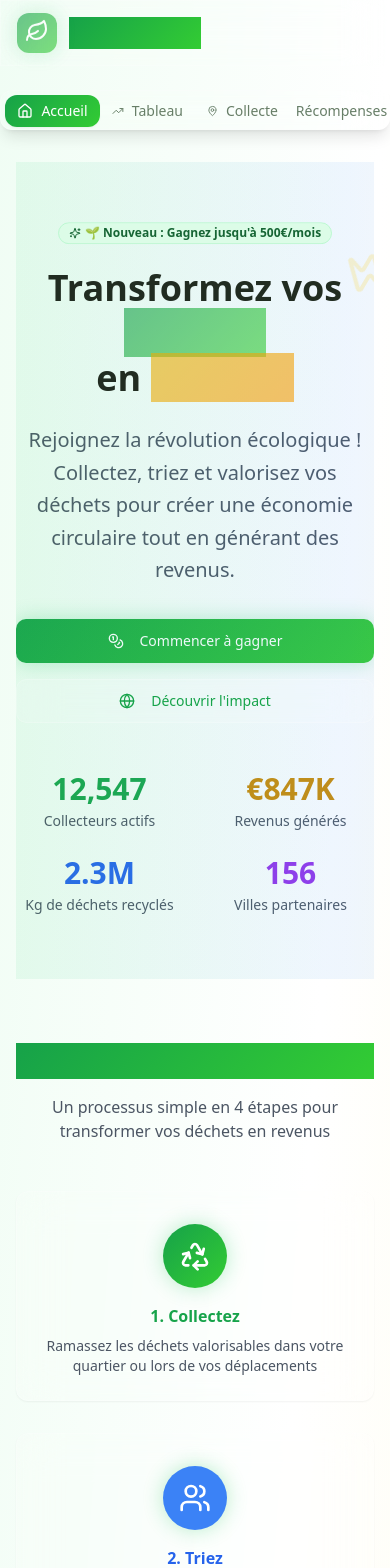
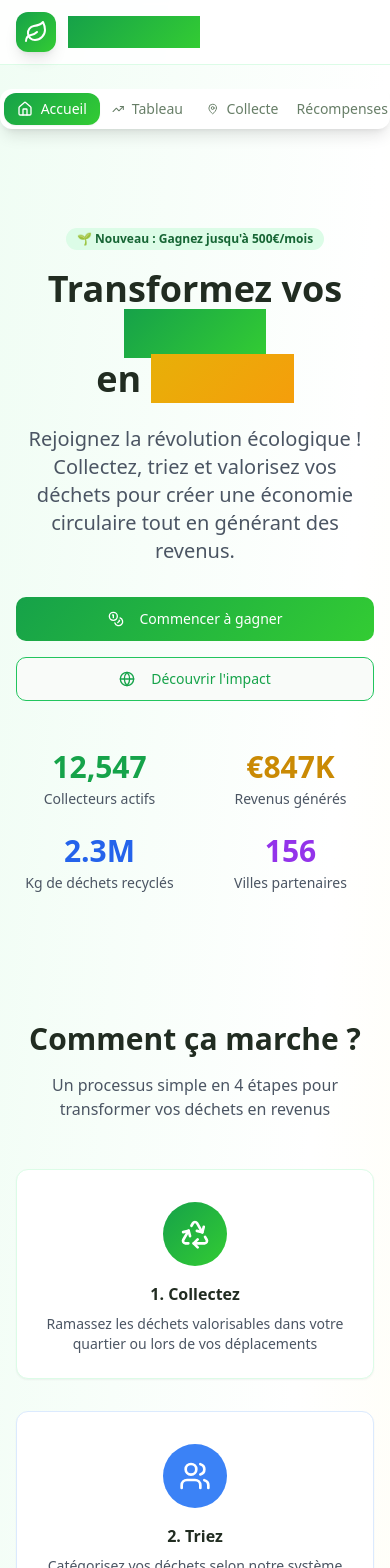
Before and after one commit to FiantsoHarena2/eco-fako-rewards-hub, a React (Vite) app: page / in a window 390 px wide. Shown: the top 1568 px of the page. Built offline with nearby package versions, Linux system fonts and the light colour scheme.

Commit message:
Reverted to commit b15bbc48e92b4489ab10b2f6334ee3552c3e7593

```diff
--- a/src/App.tsx
+++ b/src/App.tsx
@@ -4,7 +4,6 @@ import { Toaster as Sonner } from "@/components/ui/sonner";
 import { TooltipProvider } from "@/components/ui/tooltip";
 import { QueryClient, QueryClientProvider } from "@tanstack/react-query";
 import { BrowserRouter, Routes, Route } from "react-router-dom";
-import { ThemeProvider } from "@/hooks/use-theme";
 import Index from "./pages/Index";
 import Community from "./pages/Community";
 import GetStarted from "./pages/GetStarted";
@@ -14,7 +13,6 @@ const queryClient = new QueryClient();
 
 const App = () => (
   <QueryClientProvider client={queryClient}>
-    <ThemeProvider defaultTheme="system" storageKey="hackafako-ui-theme">
     <TooltipProvider>
       <Toaster />
       <Sonner />
@@ -28,7 +26,6 @@ const App = () => (
         </Routes>
       </BrowserRouter>
     </TooltipProvider>
-    </ThemeProvider>
   </QueryClientProvider>
 );
 
--- a/src/components/HeroSection.tsx
+++ b/src/components/HeroSection.tsx
@@ -2,121 +2,115 @@
 import { Button } from "@/components/ui/button";
 import { Card, CardContent } from "@/components/ui/card";
 import { Badge } from "@/components/ui/badge";
-import { Leaf, Coins, Users, Globe, Recycle, TrendingUp, Sparkles, Zap } from "lucide-react";
+import { Leaf, Coins, Users, Globe, Recycle, TrendingUp } from "lucide-react";
 
 export const HeroSection = () => {
   return (
     <div className="max-w-7xl mx-auto px-4 sm:px-6 lg:px-8">
-      {/* Enhanced Hero Section */}
-      <div className="text-center py-16 relative overflow-hidden">
-        <div className="absolute inset-0 bg-gradient-to-r from-green-400/10 via-blue-400/10 to-yellow-400/10 animate-gradient"></div>
-
-        <Badge variant="secondary" className="mb-4 bg-green-100 dark:bg-green-900/30 text-green-800 dark:text-green-300 hover:bg-green-200 dark:hover:bg-green-800/50 transition-all duration-300 animate-bounce-slow border border-green-200 dark:border-green-700">
-          <Sparkles className="h-3 w-3 mr-1" />
+      {/* Hero Section */}
+      <div className="text-center py-16">
+        <Badge variant="secondary" className="mb-4 bg-green-100 text-green-800 hover:bg-green-200">
           🌱 Nouveau : Gagnez jusqu'à 500€/mois
         </Badge>
 
-        <h1 className="text-4xl md:text-6xl font-bold mb-6 leading-tight relative">
+        <h1 className="text-4xl md:text-6xl font-bold mb-6 leading-tight">
           Transformez vos{" "}
-          <span className="gradient-eco bg-clip-text text-transparent animate-pulse">déchets</span>
+          <span className="gradient-eco bg-clip-text text-transparent">déchets</span>
           <br />
           en{" "}
-          <span className="gradient-gold bg-clip-text text-transparent animate-pulse">revenus</span>
-          <div className="absolute -top-4 -right-4 opacity-20">
-            <Zap className="h-12 w-12 text-yellow-400 animate-spin-slow" />
-          </div>
+          <span className="gradient-gold bg-clip-text text-transparent">revenus</span>
         </h1>
 
-        <p className="text-xl text-gray-600 dark:text-gray-300 mb-8 max-w-3xl mx-auto leading-relaxed">
+        <p className="text-xl text-gray-600 mb-8 max-w-3xl mx-auto">
           Rejoignez la révolution écologique ! Collectez, triez et valorisez vos déchets
           pour créer une économie circulaire tout en générant des revenus.
         </p>
 
         <div className="flex flex-col sm:flex-row gap-4 justify-center mb-12">
-          <Button size="lg" className="gradient-eco text-white hover:opacity-90 px-8 py-3 shadow-lg hover:shadow-xl hover:scale-105 transition-all duration-300 glow-effect group">
-            <Coins className="mr-2 h-5 w-5 group-hover:animate-spin transition-transform" />
+          <Button size="lg" className="gradient-eco text-white hover:opacity-90 px-8 py-3">
+            <Coins className="mr-2 h-5 w-5" />
             Commencer à gagner
           </Button>
-          <Button size="lg" variant="outline" className="border-green-500 dark:border-green-400 text-green-600 dark:text-green-400 hover:bg-green-50 dark:hover:bg-green-900/30 px-8 py-3 hover:scale-105 transition-all duration-300 group glass-effect">
-            <Globe className="mr-2 h-5 w-5 group-hover:animate-spin transition-transform" />
+          <Button size="lg" variant="outline" className="border-green-500 text-green-600 hover:bg-green-50 px-8 py-3">
+            <Globe className="mr-2 h-5 w-5" />
             Découvrir l'impact
           </Button>
         </div>
 
-        {/* Enhanced Stats */}
+        {/* Stats */}
         <div className="grid grid-cols-2 md:grid-cols-4 gap-6 max-w-4xl mx-auto">
-          <div className="text-center group cursor-pointer">
-            <div className="text-3xl font-bold text-green-600 dark:text-green-400 mb-1 group-hover:scale-110 transition-all duration-300">12,547</div>
-            <div className="text-sm text-gray-600 dark:text-gray-400 group-hover:text-green-600 dark:group-hover:text-green-400 transition-colors">Collecteurs actifs</div>
+          <div className="text-center">
+            <div className="text-3xl font-bold text-green-600 mb-1">12,547</div>
+            <div className="text-sm text-gray-600">Collecteurs actifs</div>
           </div>
-          <div className="text-center group cursor-pointer">
-            <div className="text-3xl font-bold text-yellow-600 dark:text-yellow-400 mb-1 group-hover:scale-110 transition-all duration-300">€847K</div>
-            <div className="text-sm text-gray-600 dark:text-gray-400 group-hover:text-yellow-600 dark:group-hover:text-yellow-400 transition-colors">Revenus générés</div>
+          <div className="text-center">
+            <div className="text-3xl font-bold text-yellow-600 mb-1">€847K</div>
+            <div className="text-sm text-gray-600">Revenus générés</div>
           </div>
-          <div className="text-center group cursor-pointer">
-            <div className="text-3xl font-bold text-blue-600 dark:text-blue-400 mb-1 group-hover:scale-110 transition-all duration-300">2.3M</div>
-            <div className="text-sm text-gray-600 dark:text-gray-400 group-hover:text-blue-600 dark:group-hover:text-blue-400 transition-colors">Kg de déchets recyclés</div>
+          <div className="text-center">
+            <div className="text-3xl font-bold text-blue-600 mb-1">2.3M</div>
+            <div className="text-sm text-gray-600">Kg de déchets recyclés</div>
           </div>
-          <div className="text-center group cursor-pointer">
-            <div className="text-3xl font-bold text-purple-600 dark:text-purple-400 mb-1 group-hover:scale-110 transition-all duration-300">156</div>
-            <div className="text-sm text-gray-600 dark:text-gray-400 group-hover:text-purple-600 dark:group-hover:text-purple-400 transition-colors">Villes partenaires</div>
+          <div className="text-center">
+            <div className="text-3xl font-bold text-purple-600 mb-1">156</div>
+            <div className="text-sm text-gray-600">Villes partenaires</div>
           </div>
         </div>
       </div>
 
-      {/* Enhanced How it works */}
+      {/* How it works */}
       <div className="py-16">
         <div className="text-center mb-12">
-          <h2 className="text-3xl font-bold mb-4 gradient-eco bg-clip-text text-transparent">Comment ça marche ?</h2>
-          <p className="text-gray-600 dark:text-gray-300 max-w-2xl mx-auto">
+          <h2 className="text-3xl font-bold mb-4">Comment ça marche ?</h2>
+          <p className="text-gray-600 max-w-2xl mx-auto">
             Un processus simple en 4 étapes pour transformer vos déchets en revenus
           </p>
         </div>
 
         <div className="grid grid-cols-1 md:grid-cols-4 gap-8">
-          <Card className="text-center hover:shadow-lg dark:hover:shadow-2xl transition-all duration-300 hover:-translate-y-2 border-green-100 dark:border-green-800/30 glass-effect group">
+          <Card className="text-center hover:shadow-lg transition-all duration-300 hover:-translate-y-2 border-green-100">
             <CardContent className="pt-8">
-              <div className="gradient-eco p-4 rounded-full w-16 h-16 mx-auto mb-4 flex items-center justify-center group-hover:scale-110 transition-all duration-300 glow-effect">
-                <Recycle className="h-8 w-8 text-white group-hover:animate-spin" />
+              <div className="gradient-eco p-4 rounded-full w-16 h-16 mx-auto mb-4 flex items-center justify-center">
+                <Recycle className="h-8 w-8 text-white" />
               </div>
-              <h3 className="font-semibold mb-2 text-green-600 dark:text-green-400">1. Collectez</h3>
-              <p className="text-sm text-gray-600 dark:text-gray-400">
+              <h3 className="font-semibold mb-2">1. Collectez</h3>
+              <p className="text-sm text-gray-600">
                 Ramassez les déchets valorisables dans votre quartier ou lors de vos déplacements
               </p>
             </CardContent>
           </Card>
 
-          <Card className="text-center hover:shadow-lg dark:hover:shadow-2xl transition-all duration-300 hover:-translate-y-2 border-blue-100 dark:border-blue-800/30 glass-effect group">
+          <Card className="text-center hover:shadow-lg transition-all duration-300 hover:-translate-y-2 border-blue-100">
             <CardContent className="pt-8">
-              <div className="bg-blue-500 dark:bg-blue-600 p-4 rounded-full w-16 h-16 mx-auto mb-4 flex items-center justify-center group-hover:scale-110 transition-all duration-300 glow-effect">
-                <Users className="h-8 w-8 text-white group-hover:animate-pulse" />
+              <div className="bg-blue-500 p-4 rounded-full w-16 h-16 mx-auto mb-4 flex items-center justify-center">
+                <Users className="h-8 w-8 text-white" />
               </div>
-              <h3 className="font-semibold mb-2 text-blue-600 dark:text-blue-400">2. Triez</h3>
-              <p className="text-sm text-gray-600 dark:text-gray-400">
+              <h3 className="font-semibold mb-2">2. Triez</h3>
+              <p className="text-sm text-gray-600">
                 Catégorisez vos déchets selon notre système de tri intelligent
               </p>
             </CardContent>
           </Card>
 
-          <Card className="text-center hover:shadow-lg dark:hover:shadow-2xl transition-all duration-300 hover:-translate-y-2 border-yellow-100 dark:border-yellow-800/30 glass-effect group">
+          <Card className="text-center hover:shadow-lg transition-all duration-300 hover:-translate-y-2 border-yellow-100">
             <CardContent className="pt-8">
-              <div className="bg-yellow-500 dark:bg-yellow-600 p-4 rounded-full w-16 h-16 mx-auto mb-4 flex items-center justify-center group-hover:scale-110 transition-all duration-300 glow-effect">
-                <TrendingUp className="h-8 w-8 text-white group-hover:animate-bounce" />
+              <div className="bg-yellow-500 p-4 rounded-full w-16 h-16 mx-auto mb-4 flex items-center justify-center">
+                <TrendingUp className="h-8 w-8 text-white" />
               </div>
-              <h3 className="font-semibold mb-2 text-yellow-600 dark:text-yellow-400">3. Valorisez</h3>
-              <p className="text-sm text-gray-600 dark:text-gray-400">
+              <h3 className="font-semibold mb-2">3. Valorisez</h3>
+              <p className="text-sm text-gray-600">
                 Nos partenaires transforment vos déchets en matières premières précieuses
               </p>
             </CardContent>
           </Card>
 
-          <Card className="text-center hover:shadow-lg dark:hover:shadow-2xl transition-all duration-300 hover:-translate-y-2 border-yellow-100 dark:border-yellow-800/30 glass-effect group">
+          <Card className="text-center hover:shadow-lg transition-all duration-300 hover:-translate-y-2 border-yellow-100">
             <CardContent className="pt-8">
-              <div className="gradient-gold p-4 rounded-full w-16 h-16 mx-auto mb-4 flex items-center justify-center group-hover:scale-110 transition-all duration-300 glow-effect">
-                <Coins className="h-8 w-8 text-white group-hover:animate-spin" />
+              <div className="gradient-gold p-4 rounded-full w-16 h-16 mx-auto mb-4 flex items-center justify-center">
+                <Coins className="h-8 w-8 text-white" />
               </div>
-              <h3 className="font-semibold mb-2 text-yellow-600 dark:text-yellow-400">4. Gagnez</h3>
-              <p className="text-sm text-gray-600 dark:text-gray-400">
+              <h3 className="font-semibold mb-2">4. Gagnez</h3>
+              <p className="text-sm text-gray-600">
                 Recevez vos gains directement sur votre compte ou échangez contre des récompenses
               </p>
             </CardContent>
--- a/src/index.css
+++ b/src/index.css
@@ -71,11 +71,6 @@
     --border: 120 15% 20%;
     --input: 120 15% 20%;
     --ring: 142 76% 45%;
-
-    --eco-primary: 142 76% 45%;
-    --eco-secondary: 120 60% 55%;
-    --eco-accent: 45 93% 60%;
-    --eco-light: 120 40% 15%;
   }
 }
 
@@ -85,7 +80,7 @@
   }
 
   body {
-    @apply bg-background text-foreground transition-colors duration-300;
+    @apply bg-background text-foreground;
   }
 }
 
@@ -94,77 +89,20 @@
     background: linear-gradient(135deg, hsl(var(--eco-primary)), hsl(var(--eco-secondary)));
   }
 
-  .gradient-eco-dark {
-    background: linear-gradient(135deg, hsl(var(--eco-primary)), hsl(var(--eco-secondary)));
-  }
-
   .gradient-gold {
     background: linear-gradient(135deg, hsl(var(--eco-accent)), #f59e0b);
   }
 
-  .gradient-gold-dark {
-    background: linear-gradient(135deg, hsl(var(--eco-accent)), #fbbf24);
-  }
-
   .animate-float {
-    animation: float 6s ease-in-out infinite;
+    animation: float 3s ease-in-out infinite;
   }
 
   .animate-pulse-slow {
-    animation: pulse 4s ease-in-out infinite;
-  }
-
-  .animate-bounce-slow {
-    animation: bounce 3s infinite;
-  }
-
-  .animate-spin-slow {
-    animation: spin 8s linear infinite;
-  }
-
-  .animate-gradient {
-    background-size: 200% 200%;
-    animation: gradient 8s ease infinite;
-  }
-
-  .glass-effect {
-    backdrop-filter: blur(20px);
-    background: rgba(255, 255, 255, 0.1);
-    border: 1px solid rgba(255, 255, 255, 0.2);
-  }
-
-  .dark .glass-effect {
-    background: rgba(0, 0, 0, 0.3);
-    border: 1px solid rgba(255, 255, 255, 0.1);
-  }
-
-  .glow-effect {
-    box-shadow: 0 0 20px rgba(34, 197, 94, 0.3);
-  }
-
-  .dark .glow-effect {
-    box-shadow: 0 0 30px rgba(34, 197, 94, 0.4);
+    animation: pulse 3s ease-in-out infinite;
   }
 }
 
 @keyframes float {
   0%, 100% { transform: translateY(0px); }
-  50% { transform: translateY(-20px); }
+  50% { transform: translateY(-10px); }
 }
-
-@keyframes gradient {
-  0% { background-position: 0% 50%; }
-  50% { background-position: 100% 50%; }
-  100% { background-position: 0% 50%; }
-}
-
-@keyframes shimmer {
-  0% { background-position: -200% 0; }
-  100% { background-position: 200% 0; }
-}
-
-.shimmer {
-  background: linear-gradient(90deg, transparent, rgba(255,255,255,0.2), transparent);
-  background-size: 200% 100%;
-  animation: shimmer 2s infinite;
-}
--- a/src/pages/Index.tsx
+++ b/src/pages/Index.tsx
@@ -11,7 +11,6 @@ import {
   Users
 } from "lucide-react";
 import { Link } from "react-router-dom";
-import { ThemeToggle } from "@/components/ThemeToggle";
 import { HeroSection } from "@/components/HeroSection";
 import { Dashboard } from "@/components/Dashboard";
 import { CollectionMap } from "@/components/CollectionMap";
@@ -22,35 +21,27 @@ const Index = () => {
   const [activeTab, setActiveTab] = useState("accueil");
 
   return (
-    <div className="min-h-screen bg-gradient-to-br from-green-50 via-white to-yellow-50 dark:from-gray-900 dark:via-gray-800 dark:to-green-900 transition-all duration-500">
+    <div className="min-h-screen bg-gradient-to-br from-green-50 via-white to-yellow-50">
       {/* Navigation */}
-      <nav className="sticky top-0 z-50 glass-effect border-b border-green-100 dark:border-green-800/30">
+      <nav className="sticky top-0 z-50 bg-white/90 backdrop-blur-md border-b border-green-100">
         <div className="max-w-7xl mx-auto px-4 sm:px-6 lg:px-8">
           <div className="flex justify-between items-center h-16">
-            <Link to="/" className="flex items-center space-x-3 group">
-              <div className="gradient-eco p-2 rounded-xl shadow-lg glow-effect group-hover:scale-110 transition-all duration-300 animate-pulse-slow">
-                <Leaf className="h-6 w-6 text-white animate-float" />
+            <Link to="/" className="flex items-center space-x-3">
+              <div className="gradient-eco p-2 rounded-xl shadow-lg">
+                <Leaf className="h-6 w-6 text-white" />
               </div>
-              <span className="text-2xl font-bold gradient-eco bg-clip-text text-transparent hover:scale-105 transition-transform duration-300">
+              <span className="text-2xl font-bold gradient-eco bg-clip-text text-transparent">
                 HackaFako
               </span>
             </Link>
             <div className="hidden md:flex items-center space-x-8">
-              <a href="#" className="text-gray-700 dark:text-gray-300 hover:text-green-600 dark:hover:text-green-400 transition-colors font-medium relative group">
-                Accueil
-                <span className="absolute -bottom-1 left-0 w-0 h-0.5 bg-green-600 transition-all duration-300 group-hover:w-full"></span>
-              </a>
-              <a href="#" className="text-gray-700 dark:text-gray-300 hover:text-green-600 dark:hover:text-green-400 transition-colors font-medium relative group">
-                Comment ça marche
-                <span className="absolute -bottom-1 left-0 w-0 h-0.5 bg-green-600 transition-all duration-300 group-hover:w-full"></span>
-              </a>
-              <Link to="/community" className="text-gray-700 dark:text-gray-300 hover:text-green-600 dark:hover:text-green-400 transition-colors font-medium relative group">
+              <a href="#" className="text-gray-700 hover:text-green-600 transition-colors font-medium">Accueil</a>
+              <a href="#" className="text-gray-700 hover:text-green-600 transition-colors font-medium">Comment ça marche</a>
+              <Link to="/community" className="text-gray-700 hover:text-green-600 transition-colors font-medium">
                 Communauté
-                <span className="absolute -bottom-1 left-0 w-0 h-0.5 bg-green-600 transition-all duration-300 group-hover:w-full"></span>
               </Link>
-              <ThemeToggle />
               <Link to="/get-started">
-                <Button className="gradient-eco text-white hover:opacity-90 shadow-md hover:shadow-lg hover:scale-105 transition-all duration-300 glow-effect">
+                <Button className="gradient-eco text-white hover:opacity-90 shadow-md">
                   Commencer
                 </Button>
               </Link>
@@ -60,98 +51,97 @@ const Index = () => {
       </nav>
 
       <Tabs value={activeTab} onValueChange={setActiveTab} className="w-full">
-        <TabsList className="grid w-full max-w-md mx-auto mt-6 grid-cols-4 glass-effect shadow-lg rounded-xl border border-white/20 dark:border-gray-700/50">
+        <TabsList className="grid w-full max-w-md mx-auto mt-6 grid-cols-4 bg-white shadow-lg rounded-xl">
           <TabsTrigger
             value="accueil"
-            className="data-[state=active]:gradient-eco data-[state=active]:text-white rounded-lg font-medium transition-all duration-300 hover:scale-105"
+            className="data-[state=active]:gradient-eco data-[state=active]:text-white rounded-lg font-medium"
           >
             <HomeIcon className="h-4 w-4 mr-2" />
             Accueil
           </TabsTrigger>
           <TabsTrigger
             value="dashboard"
-            className="data-[state=active]:gradient-eco data-[state=active]:text-white rounded-lg font-medium transition-all duration-300 hover:scale-105"
+            className="data-[state=active]:gradient-eco data-[state=active]:text-white rounded-lg font-medium"
           >
             <TrendingUp className="h-4 w-4 mr-2" />
             Tableau
           </TabsTrigger>
           <TabsTrigger
             value="collecte"
-            className="data-[state=active]:gradient-eco data-[state=active]:text-white rounded-lg font-medium transition-all duration-300 hover:scale-105"
+            className="data-[state=active]:gradient-eco data-[state=active]:text-white rounded-lg font-medium"
           >
             <MapPin className="h-4 w-4 mr-2" />
             Collecte
           </TabsTrigger>
           <TabsTrigger
             value="recompenses"
-            className="data-[state=active]:gradient-eco data-[state=active]:text-white rounded-lg font-medium transition-all duration-300 hover:scale-105"
+            className="data-[state=active]:gradient-eco data-[state=active]:text-white rounded-lg font-medium"
           >
             <Award className="h-4 w-4 mr-2" />
             Récompenses
           </TabsTrigger>
         </TabsList>
 
-        <TabsContent value="accueil" className="mt-8 animate-fade-in">
+        <TabsContent value="accueil" className="mt-8">
           <HeroSection />
           <CommunityStats />
         </TabsContent>
 
-        <TabsContent value="dashboard" className="mt-8 animate-fade-in">
+        <TabsContent value="dashboard" className="mt-8">
           <Dashboard />
         </TabsContent>
 
-        <TabsContent value="collecte" className="mt-8 animate-fade-in">
+        <TabsContent value="collecte" className="mt-8">
           <CollectionMap />
         </TabsContent>
 
-        <TabsContent value="recompenses" className="mt-8 animate-fade-in">
+        <TabsContent value="recompenses" className="mt-8">
           <RewardsShop />
         </TabsContent>
       </Tabs>
 
-      {/* Enhanced Footer */}
-      <footer className="bg-gray-900 dark:bg-black text-white mt-20 relative overflow-hidden">
-        <div className="absolute inset-0 bg-gradient-to-r from-green-600/10 to-blue-600/10"></div>
-        <div className="max-w-7xl mx-auto px-4 sm:px-6 lg:px-8 py-12 relative">
+      {/* Footer */}
+      <footer className="bg-gray-900 text-white mt-20">
+        <div className="max-w-7xl mx-auto px-4 sm:px-6 lg:px-8 py-12">
           <div className="grid grid-cols-1 md:grid-cols-4 gap-8">
-            <div className="group">
+            <div>
               <div className="flex items-center space-x-3 mb-4">
-                <div className="gradient-eco p-2 rounded-xl shadow-lg group-hover:scale-110 transition-all duration-300">
+                <div className="gradient-eco p-2 rounded-xl shadow-lg">
                   <Leaf className="h-6 w-6 text-white" />
                 </div>
                 <span className="text-xl font-bold">HackaFako</span>
               </div>
-              <p className="text-gray-400 group-hover:text-gray-300 transition-colors">
+              <p className="text-gray-400">
                 Transformez vos déchets en revenus tout en protégeant l'environnement.
               </p>
             </div>
             <div>
-              <h3 className="font-semibold mb-4 text-green-400">Plateforme</h3>
+              <h3 className="font-semibold mb-4">Plateforme</h3>
               <ul className="space-y-2 text-gray-400">
-                <li><a href="#" className="hover:text-white transition-colors hover:translate-x-2 inline-block duration-300">Comment ça marche</a></li>
-                <li><a href="#" className="hover:text-white transition-colors hover:translate-x-2 inline-block duration-300">Types de déchets</a></li>
-                <li><a href="#" className="hover:text-white transition-colors hover:translate-x-2 inline-block duration-300">Partenaires</a></li>
+                <li><a href="#" className="hover:text-white transition-colors">Comment ça marche</a></li>
+                <li><a href="#" className="hover:text-white transition-colors">Types de déchets</a></li>
+                <li><a href="#" className="hover:text-white transition-colors">Partenaires</a></li>
               </ul>
             </div>
             <div>
-              <h3 className="font-semibold mb-4 text-blue-400">Communauté</h3>
+              <h3 className="font-semibold mb-4">Communauté</h3>
               <ul className="space-y-2 text-gray-400">
-                <li><Link to="/community" className="hover:text-white transition-colors hover:translate-x-2 inline-block duration-300">Communauté</Link></li>
-                <li><a href="#" className="hover:text-white transition-colors hover:translate-x-2 inline-block duration-300">Classements</a></li>
-                <li><a href="#" className="hover:text-white transition-colors hover:translate-x-2 inline-block duration-300">Success Stories</a></li>
+                <li><Link to="/community" className="hover:text-white transition-colors">Communauté</Link></li>
+                <li><a href="#" className="hover:text-white transition-colors">Classements</a></li>
+                <li><a href="#" className="hover:text-white transition-colors">Success Stories</a></li>
               </ul>
             </div>
             <div>
-              <h3 className="font-semibold mb-4 text-yellow-400">Support</h3>
+              <h3 className="font-semibold mb-4">Support</h3>
               <ul className="space-y-2 text-gray-400">
-                <li><a href="#" className="hover:text-white transition-colors hover:translate-x-2 inline-block duration-300">Aide</a></li>
-                <li><a href="#" className="hover:text-white transition-colors hover:translate-x-2 inline-block duration-300">Contact</a></li>
-                <li><a href="#" className="hover:text-white transition-colors hover:translate-x-2 inline-block duration-300">À propos</a></li>
+                <li><a href="#" className="hover:text-white transition-colors">Aide</a></li>
+                <li><a href="#" className="hover:text-white transition-colors">Contact</a></li>
+                <li><a href="#" className="hover:text-white transition-colors">À propos</a></li>
               </ul>
             </div>
           </div>
-          <div className="border-t border-gray-800 dark:border-gray-700 mt-8 pt-8 text-center text-gray-400">
-            <p className="hover:text-white transition-colors">&copy; 2024 HackaFako. Tous droits réservés.</p>
+          <div className="border-t border-gray-800 mt-8 pt-8 text-center text-gray-400">
+            <p>&copy; 2024 HackaFako. Tous droits réservés.</p>
           </div>
         </div>
       </footer>
```
Also changed, not shown: src/components/ThemeToggle.tsx (deleted, +0 -21 lines), src/hooks/use-theme.tsx (deleted, +0 -74 lines). Lines whose indentation alone changed are shown as unchanged.
